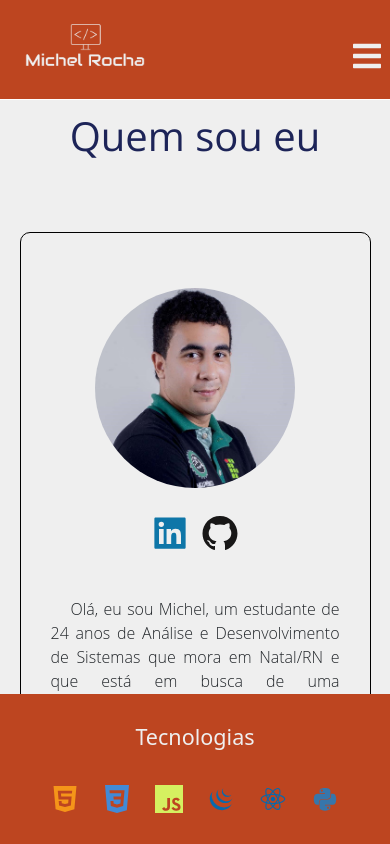
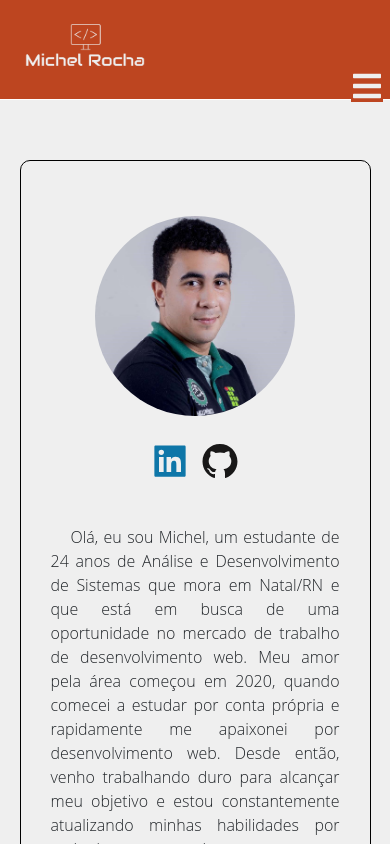
Before and after one commit to MichelRLima/Portfolio, a React (Create React App) app: page / in a window 390 px wide. Shown: the top 844 px of the page. Built offline with nearby package versions, Linux system fonts and the light colour scheme; a web font is replaced by a local one.

Commit message:
ajustando responsivo

```diff
--- a/src/App.css
+++ b/src/App.css
@@ -11,8 +11,9 @@
   height: 100px;
   border-bottom: 1px solid white;
   background-color: #bd4520;
-
-
+  position: fixed;
+  top: 0;
+  z-index:997
 
 }
 
@@ -33,9 +34,12 @@
 .containerMobile{
   width: 32px;
   height: 32px;
-  margin-top: -60px;
+  margin-top: 30px;
   margin-left:90%;
   display: none;
+  position: fixed;
+  z-index:998
+
 
 }
 
@@ -44,7 +48,9 @@
 .menuMobile{
   width: 100%;
   height: 100px;
-
+  position: fixed;
+  margin-top: 80px;
+  z-index:999
 
 }
 
@@ -101,7 +107,7 @@
   width: 100%;
   height: 150px;
   background-color: #bd4520;
-  position: fixed;
+
   bottom: 0;
   text-align: center;
 }
@@ -115,7 +121,7 @@
 
 }
 .icones h4{
-  margin-top: 30px;
+  padding-top: 20px;
   background-color: #bd4520;
   color: #efefef;
 
--- a/src/App.js
+++ b/src/App.js
@@ -8,7 +8,7 @@ import Contato from "./componentes/Contato";
 import { AiFillHtml5 } from 'react-icons/ai';
 import { IoLogoCss3, IoLogoJavascript } from 'react-icons/io5';
 import { DiJqueryLogo, DiReact, DiPython } from 'react-icons/di';
-import { SiCsharp } from 'react-icons/si';
+import { SiCsharp, SiAxios } from 'react-icons/si';
 import {FaBars} from 'react-icons/fa'
 import { useState } from "react";
 
@@ -59,14 +59,17 @@ function App() {
       <div className="containerFooter">
 
         <div className="icones">
+
         <h4>Tecnologias</h4>
       <AiFillHtml5 title="HTML5" size={32} color="#f59519" />
       <IoLogoCss3 title="CSS3" size={32} color="#428ad6" />
       <IoLogoJavascript title="JavaScript" size={32} color="#d5f060"/>
+      <DiReact title="React" size={32} color="#0769ad"/>
+      <SiAxios title="Axios"size={32} color="#007ACC"/>
       <DiJqueryLogo title="jQuery" size={32} color="#0769ad" />
-      <DiReact title="React" size={32} color="#0769ad"/>
       <DiPython title="Python" size={32} color="#3776ab"/>
       <SiCsharp title="C#"size={32} color="#68217a"/>
+
       </div>
       </div>
     </footer>
```
